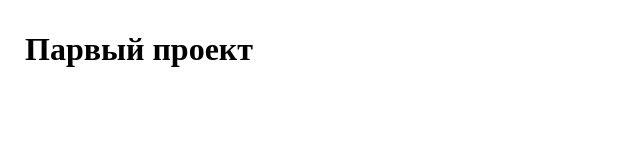
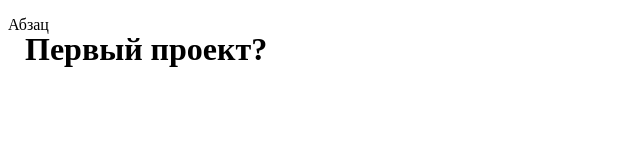
Before and after one commit to inimRamix/first-project, a plain HTML site: page index.html in a window 1280 px wide. Shown: the whole page, without its empty margins (0-640 px from the left). Drawn offline with Linux system fonts and the light colour scheme.

Commit message:
новый коммит добавлена разметка к файлу index.html

```diff
--- a/index.html
+++ b/index.html
@@ -7,6 +7,14 @@
   <link rel="stylesheet" href="./style.css">
 </head>
 <body>
-  <h1 class="header">Парвый проект</h1>
+  <Header class="header">
+    <h1>Первый проект?</h1>
+  </Header>
+  <main>
+    <p>Абзац</p>
+  </main>
+  <footer>
+
+  </footer>
 </body>
 </html>
```
